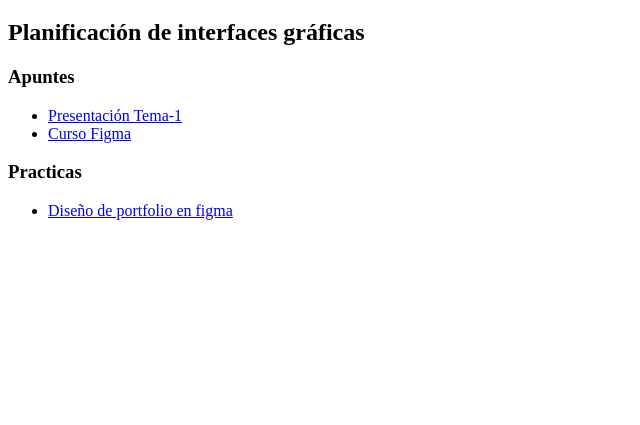
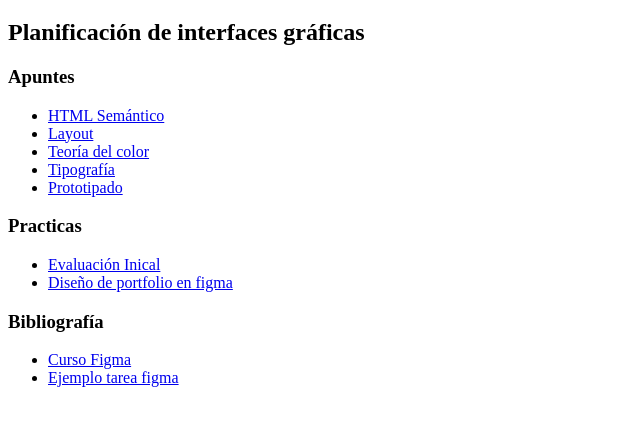
Before and after one commit to AlvARoAV11/DIW_practica_apuntes, a plain HTML site: page temas/tema1.html in a window 1280 px wide. Shown: the part 61-486 px from the top of the page, without its empty margins (0-640 px from the left). Drawn offline with Linux system fonts and the light colour scheme.

Commit message:
Tema 1 terminado

```diff
--- a/temas/tema1.html
+++ b/temas/tema1.html
@@ -11,23 +11,25 @@
     <section>
       <h3>Apuntes</h3>
       <ul>
-        <li>
-          <a
-            href="https://www.canva.com/design/DAF0Oi5qhk4/UaaUBHNQHpui0FtFhh8oVQ/view?utm_content=DAF0Oi5qhk4&utm_campaign=designshare&utm_medium=link&utm_source=editor"
-            >Presentación Tema-1</a
-          >
-        </li>
-        <li>
-          <a href="https://www.youtube.com/watch?v=jy0IgvV42es&t=4s"
-            >Curso Figma</a
-          >
-        </li>
+        <li><a href="https://www.canva.com/design/DAF0Oi5qhk4/UaaUBHNQHpui0FtFhh8oVQ/view?utm_content=DAF0Oi5qhk4&utm_campaign=designshare&utm_medium=link&utm_source=editor">HTML Semántico</a></li>
+        <li><a href="https://www.canva.com/design/DAF0Oi5qhk4/UaaUBHNQHpui0FtFhh8oVQ/view?utm_content=DAF0Oi5qhk4&utm_campaign=designshare&utm_medium=link&utm_source=editor#6">Layout</a></li>
+        <li><a href="https://www.canva.com/design/DAF0Oi5qhk4/UaaUBHNQHpui0FtFhh8oVQ/view?utm_content=DAF0Oi5qhk4&utm_campaign=designshare&utm_medium=link&utm_source=editor#17">Teoría del color</a></li>
+        <li><a href="https://www.canva.com/design/DAF0Oi5qhk4/UaaUBHNQHpui0FtFhh8oVQ/view?utm_content=DAF0Oi5qhk4&utm_campaign=designshare&utm_medium=link&utm_source=editor#23">Tipografía</a></li>
+        <li><a href="https://www.canva.com/design/DAF0Oi5qhk4/UaaUBHNQHpui0FtFhh8oVQ/view?utm_content=DAF0Oi5qhk4&utm_campaign=designshare&utm_medium=link&utm_source=editor#30">Prototipado</a></li>
       </ul>
     </section>
     <section>
       <h3>Practicas</h3>
       <ul>
+        <li><a href="../practicas/evaluacion_inicial/prueba1.html">Evaluación Inical</a></li>
         <li><a href="https://www.figma.com/file/n5MTwop2ssRw4d1W9udDOz/Practica-1?type=design&node-id=0%3A1&mode=design&t=kxMaEe76H4qxjMYr-1">Diseño de portfolio en figma</a></li>
+      </ul>
+    </section>
+    <section>
+      <h3>Bibliografía</h3>
+      <ul>
+        <li><a href="https://www.youtube.com/watch?v=jy0IgvV42es">Curso Figma</a></li>
+        <li><a href="https://www.figma.com/file/NE7zvb3vM87n5VdS3drc2J/Practica1-23%2F24?type=design&node-id=0%3A1&mode=design&t=pUC5HgLjaN2MTXpQ-1">Ejemplo tarea figma</a></li>
       </ul>
     </section>
   </body>
```
Also changed, not shown: practicas/evaluacion_inicial/prueba1.html (added, +43 -0 lines), 1 other file.
